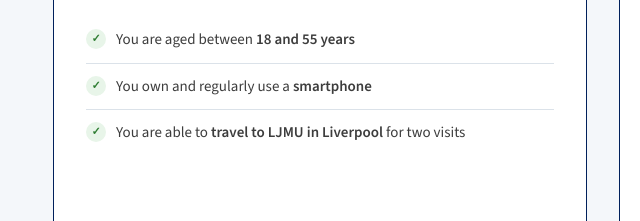
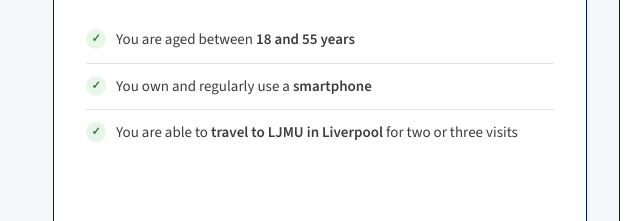
Before and after one commit to SPSAAMOR/medal-trial, a plain HTML site: page index.html in a window 1280 px wide. Shown: the part 2079-2300 px from the top of the page, 37-677 px from the left. Drawn offline with nearby package versions, Linux system fonts and the light colour scheme.

Commit message:
Travel criterion: two or three visits
Co-Authored-By: Claude Opus 5.5 <noreply@anthropic.com>
Claude-Session: https://claude.ai/code/session_013cD4zEBjs83R87sNMvNDBG

```diff
--- a/index.html
+++ b/index.html
@@ -1097,7 +1097,7 @@
         <ul class="elig-list">
           <li>You are aged between <strong>18 and 55 years</strong></li>
           <li>You own and regularly use a <strong>smartphone</strong></li>
-          <li>You are able to <strong>travel to LJMU in Liverpool</strong> for two visits</li>
+          <li>You are able to <strong>travel to LJMU in Liverpool</strong> for two or three visits</li>
         </ul>
       </div>
       <div class="elig-card exclude">
```
